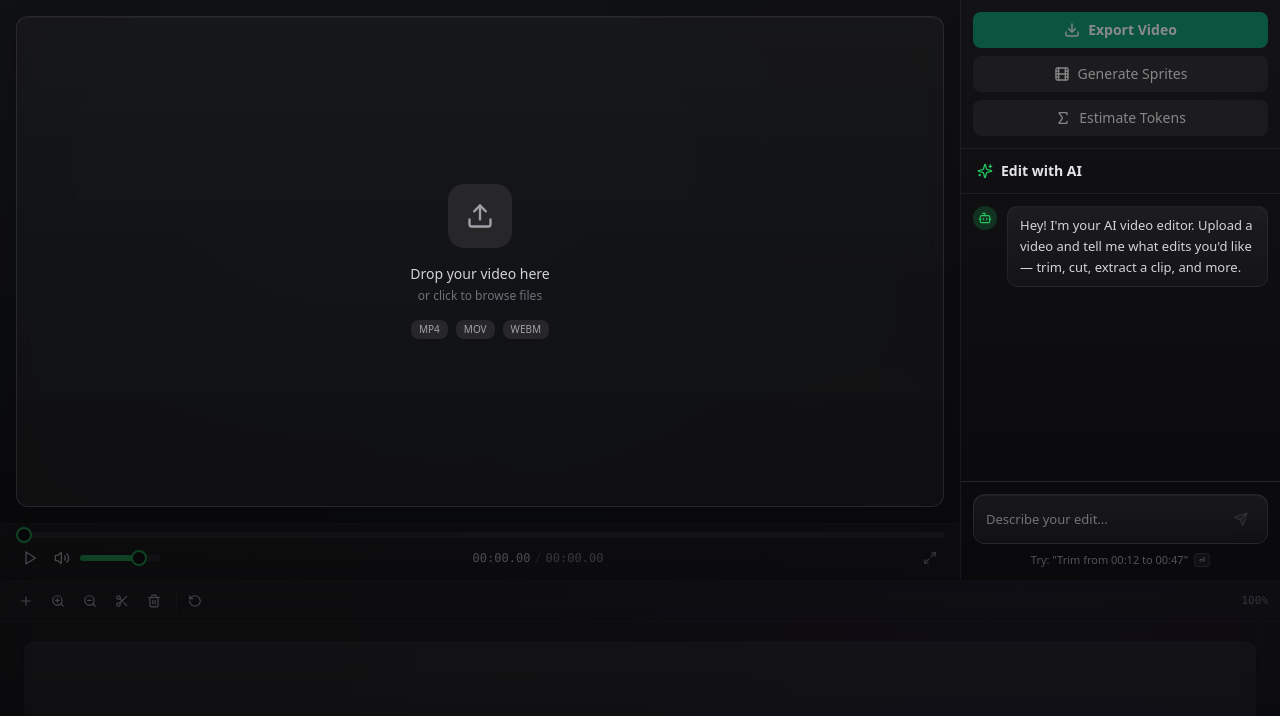
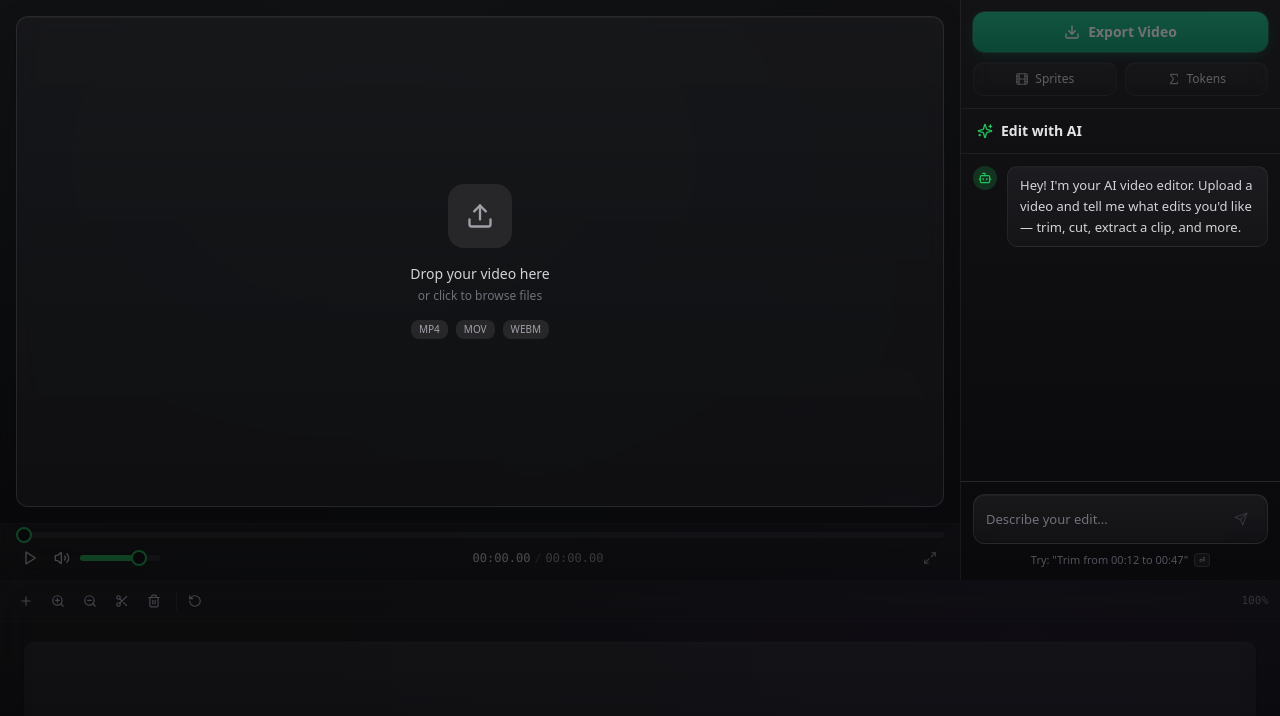
Before and after one commit to shrey258/video_editor_agent, a Next.js app in the folder frontend/: page / in a window 1280 px wide. Shown: the top 716 px of the page. Built offline with nearby package versions, Linux system fonts and the light colour scheme.

Commit message:
feat: Redesign the inspector action dock by replacing generic buttons with custom-styled elements and updating the visual presentation of export and warning messages.

```diff
--- a/frontend/components/editor/inspector.tsx
+++ b/frontend/components/editor/inspector.tsx
@@ -349,47 +349,77 @@ export function Inspector() {
                 backdropFilter: "blur(20px)",
             }}
         >
-            {/* Export button */}
-            <div className="p-3">
-                <Button
-                    className="w-full bg-emerald-600 font-semibold text-white hover:bg-emerald-500"
+            {/* Action dock */}
+            <div className="p-3 space-y-2.5">
+                {/* Hero export button */}
+                <button
+                    className="group relative w-full rounded-xl py-2.5 text-sm font-semibold text-white transition-all duration-200 ease disabled:opacity-40 disabled:cursor-not-allowed"
+                    style={{
+                        background: "linear-gradient(180deg, rgb(16,185,129) 0%, rgb(5,150,105) 100%)",
+                        boxShadow: "0 0 0 1px rgba(52,211,153,0.3), 0 1px 0 0 rgba(255,255,255,0.1) inset, 0 4px 16px -4px rgba(16,185,129,0.4), 0 1px 2px rgba(0,0,0,0.2)",
+                    }}
                     onClick={handleExportVideo}
                     disabled={!sourceFile || isExporting || isVideoTooLong}
                 >
-                    <Download className="mr-2 h-4 w-4" />
+                    <span className="flex items-center justify-center gap-2">
+                        <Download className="h-4 w-4" />
                         {isExporting ? "Exporting..." : "Export Video"}
-                </Button>
+                    </span>
+                </button>
 
                 {exportResult ? (
                     <a
                         href={exportResult.output_url}
                         target="_blank"
                         rel="noreferrer"
-                        className="mt-2 block rounded-md border border-emerald-500/40 bg-emerald-500/10 px-3 py-2 text-center text-xs text-emerald-300 hover:bg-emerald-500/20"
+                        className="block rounded-lg px-3 py-2 text-center text-xs text-emerald-300 transition-colors duration-200 ease hover:bg-emerald-500/15"
+                        style={{
+                            border: "1px solid rgba(52,211,153,0.2)",
+                            background: "rgba(16,185,129,0.06)",
+                        }}
                     >
                         Open Export: {exportResult.output_name}
                     </a>
                 ) : null}
-                <Button
-                    variant="secondary"
-                    className="mt-2 w-full"
+
+                {/* Secondary actions — compact glass row */}
+                <div className="flex gap-2">
+                    <button
+                        className="flex flex-1 items-center justify-center gap-1.5 rounded-lg py-2 text-xs font-medium text-zinc-300 transition-all duration-200 ease hover:text-zinc-100 disabled:opacity-40 disabled:cursor-not-allowed"
+                        style={{
+                            border: "1px solid rgba(255,255,255,0.06)",
+                            background: "linear-gradient(180deg, rgba(39,39,42,0.5) 0%, rgba(24,24,27,0.6) 100%)",
+                            boxShadow: "inset 0 1px 0 rgba(255,255,255,0.04)",
+                        }}
                         onClick={handleGenerateSprites}
                         disabled={!sourceFile || isAnalyzing || isVideoTooLong}
                     >
-                    <Film className="mr-2 h-4 w-4" />
-                    {isAnalyzing ? "Generating Sprites..." : "Generate Sprites"}
-                </Button>
-                <Button
-                    variant="secondary"
-                    className="mt-2 w-full"
+                        <Film className="h-3.5 w-3.5 text-zinc-400" />
+                        {isAnalyzing ? "Generating..." : "Sprites"}
+                    </button>
+                    <button
+                        className="flex flex-1 items-center justify-center gap-1.5 rounded-lg py-2 text-xs font-medium text-zinc-300 transition-all duration-200 ease hover:text-zinc-100 disabled:opacity-40 disabled:cursor-not-allowed"
+                        style={{
+                            border: "1px solid rgba(255,255,255,0.06)",
+                            background: "linear-gradient(180deg, rgba(39,39,42,0.5) 0%, rgba(24,24,27,0.6) 100%)",
+                            boxShadow: "inset 0 1px 0 rgba(255,255,255,0.04)",
+                        }}
                         onClick={handleEstimateTokens}
                         disabled={!sourceFile || isEstimating || isVideoTooLong}
                     >
-                    <Sigma className="mr-2 h-4 w-4" />
-                    {isEstimating ? "Estimating Tokens..." : "Estimate Tokens"}
-                </Button>
+                        <Sigma className="h-3.5 w-3.5 text-zinc-400" />
+                        {isEstimating ? "Estimating..." : "Tokens"}
+                    </button>
+                </div>
+
                 {isVideoTooLong ? (
-                    <p className="mt-2 rounded-md border border-amber-500/30 bg-amber-500/10 px-2 py-1 text-xs text-amber-300">
+                    <p
+                        className="rounded-lg px-2.5 py-1.5 text-xs text-amber-300"
+                        style={{
+                            border: "1px solid rgba(245,158,11,0.2)",
+                            background: "rgba(245,158,11,0.06)",
+                        }}
+                    >
                         AI/Export is limited to {MAX_VIDEO_DURATION_SEC}s max. Current: {durationLabel}.
                     </p>
                 ) : null}
```
Lines whose indentation alone changed are shown as unchanged.
